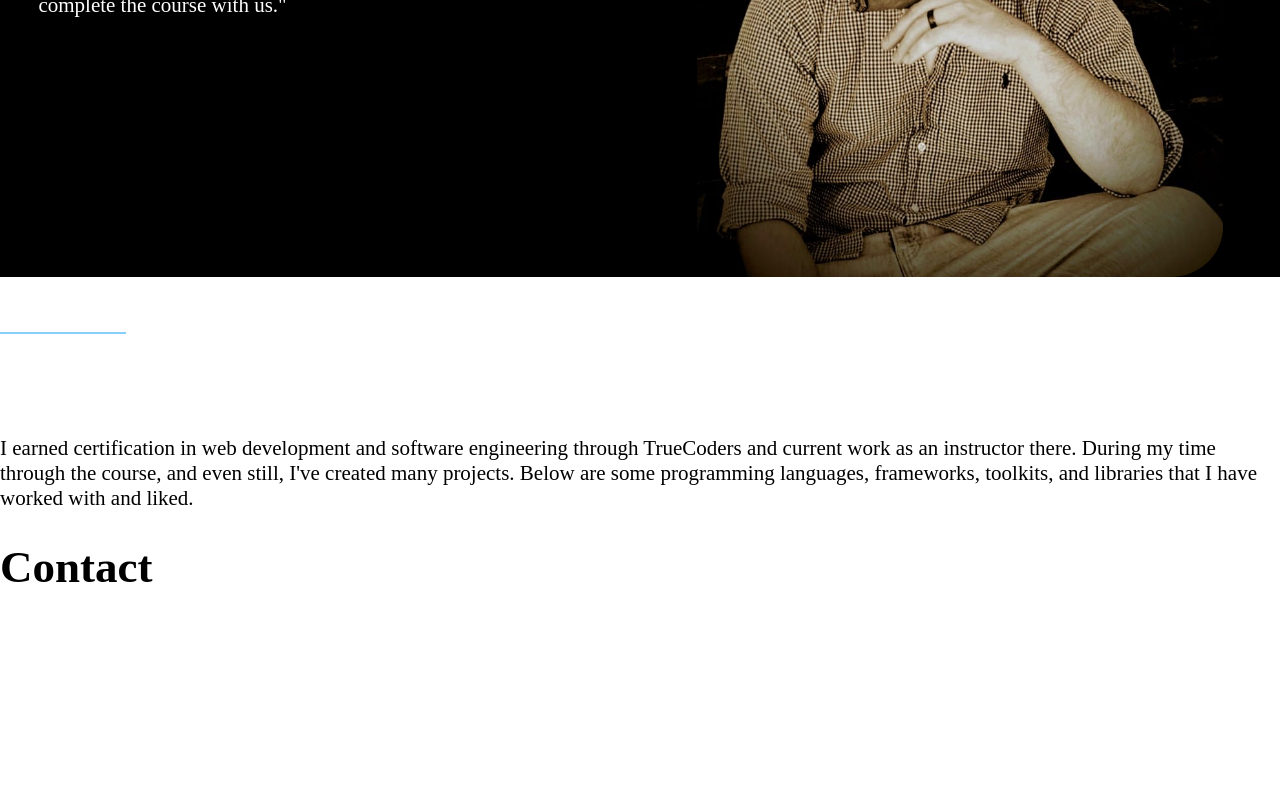
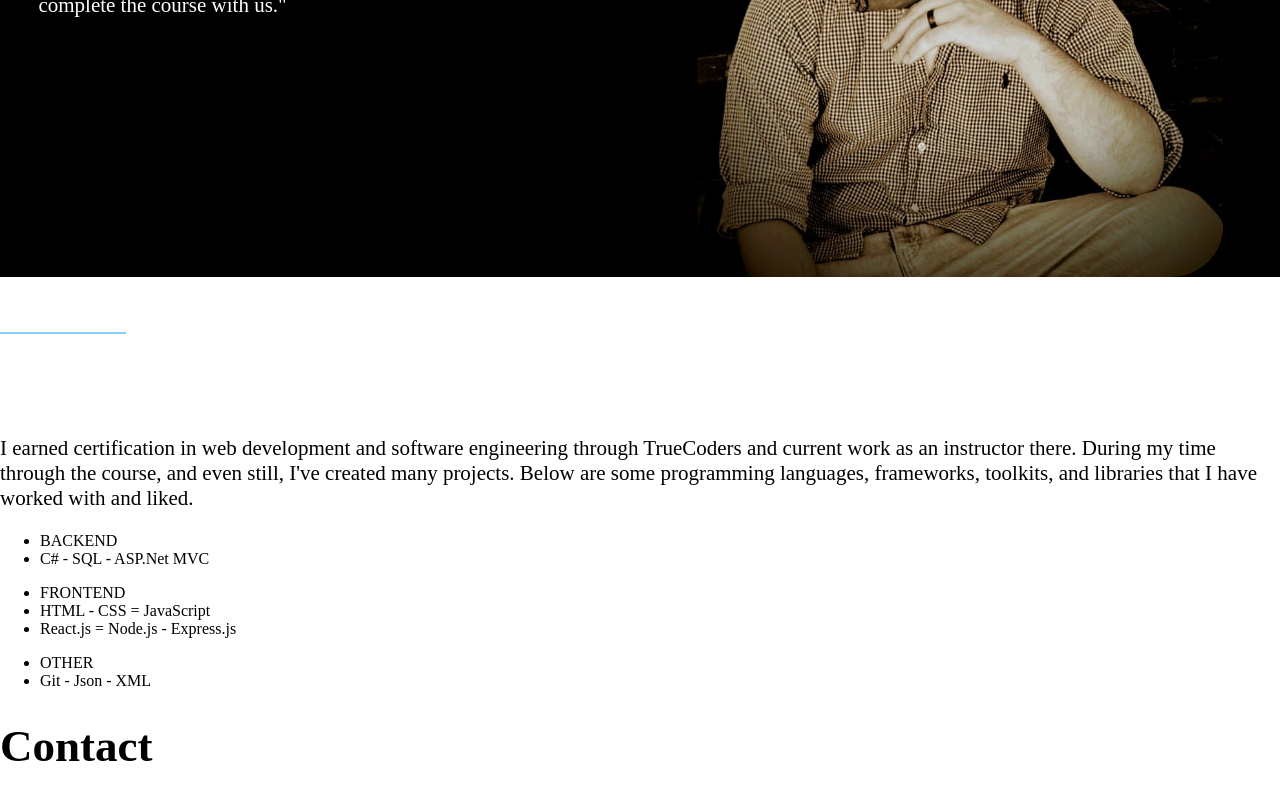
Before and after one commit to SethBowman/personal-site, a React (Create React App) app: page / in a window 1280 px wide. Shown: the part 1071-1871 px from the top of the page. Before the commit the page ends 1694 px from the top, so only its background shows below. Built offline with nearby package versions, Linux system fonts and the light colour scheme; a web font is replaced by a local one.

Commit message:
Created 3 variables with ul containing skills, created an array to hold them

```diff
--- a/src/components/Skills/Skills.js
+++ b/src/components/Skills/Skills.js
@@ -1,10 +1,31 @@
 import classes from "./Skills.module.css";
 import PageHeader from "./../PageHeader/PageHeader.js";
+
+const backEndSkills =
+<ul>
+    <li>BACKEND</li>
+    <li>C# - SQL - ASP.Net MVC</li>
+</ul>
+
+const frontEndSkills =
+<ul>
+    <li>FRONTEND</li>
+    <li>HTML - CSS = JavaScript</li>
+    <li>React.js = Node.js - Express.js</li>
+</ul>
+
+const otherSkills =
+<ul>
+    <li>OTHER</li>
+    <li>Git - Json - XML</li>
+</ul>
+
+const allSkills = [backEndSkills, frontEndSkills, otherSkills];
 
 const Skills = () => {
   return (
     <div>
-      <PageHeader title={"Languages & Skills"} />
+      <PageHeader title={"Check out my skills!"} />
       <p>
         I earned certification in web development and software engineering
         through TrueCoders and current work as an instructor there. During my
@@ -12,6 +33,15 @@ const Skills = () => {
         Below are some programming languages, frameworks, toolkits, and
         libraries that I have worked with and liked.
       </p>
+      <div className={classes.Container}>
+            {allSkills.map(skills => {
+                return (
+                    <div className={classes.List}>
+                        {skills}
+                    </div>
+                )
+            })}
+      </div>
     </div>
   );
 };
```
